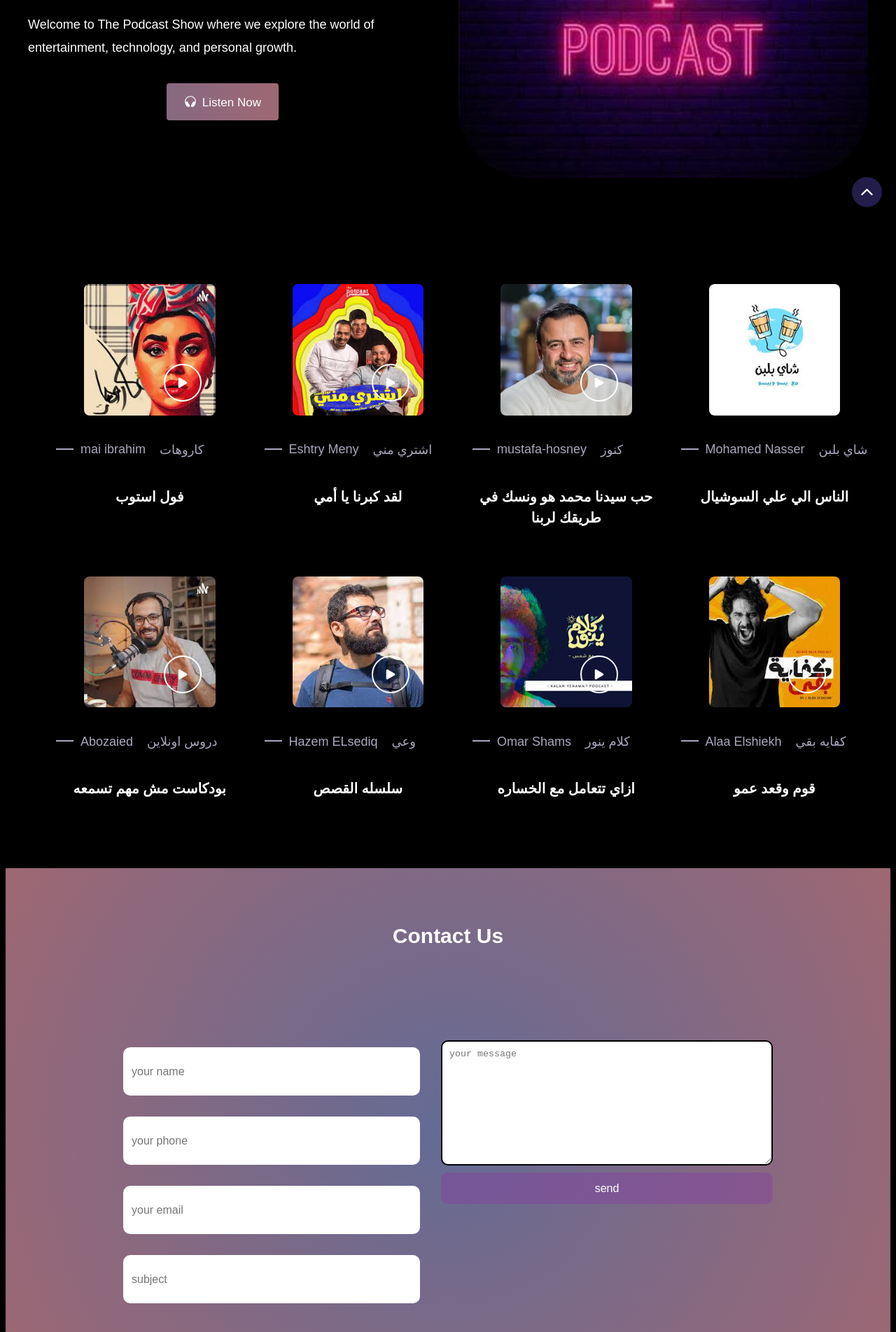
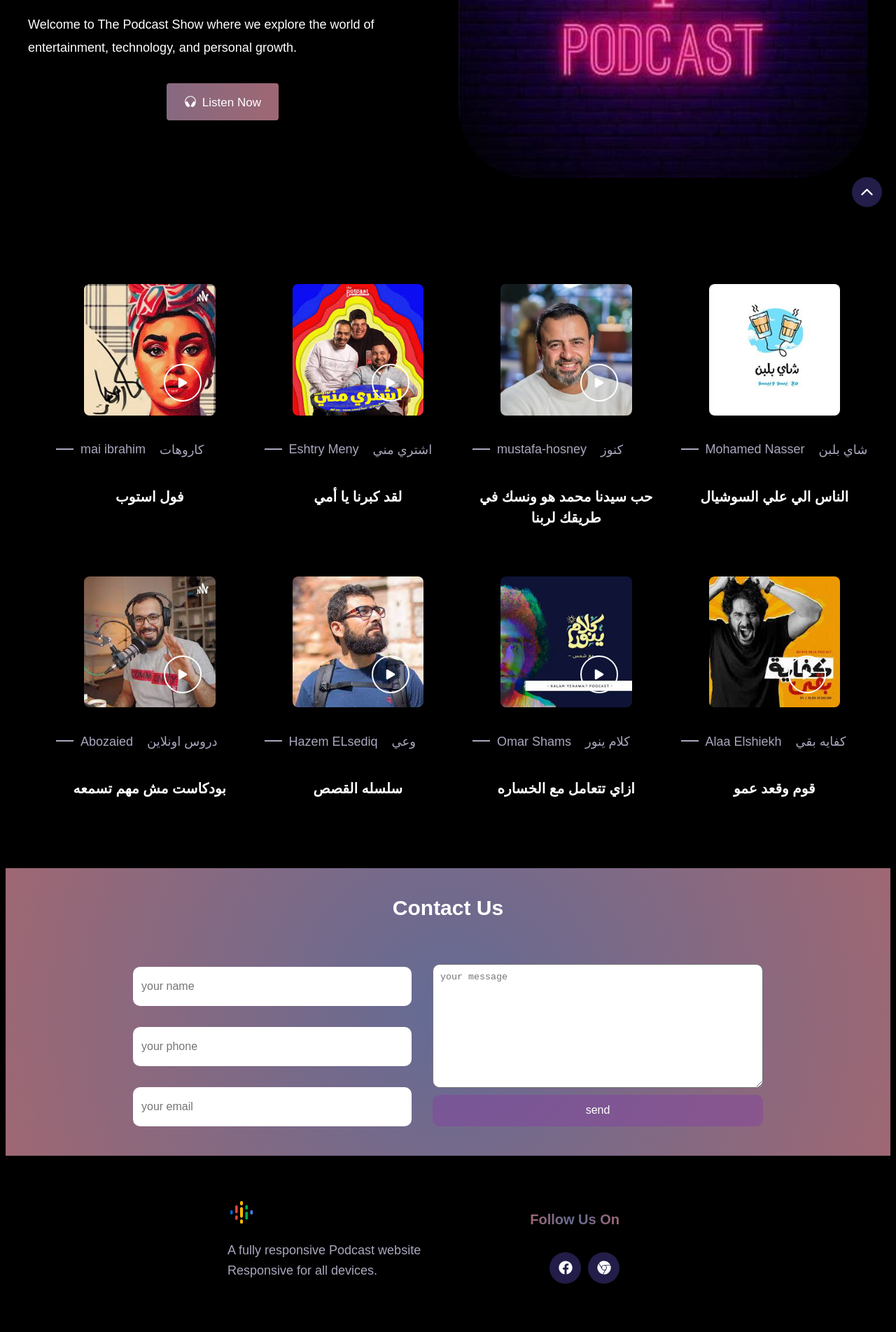
Before and after one commit to Sara-mabrouk/Podcast-website, a PHP site: page / in a window 1280 px wide. Shown: the part 499-2403 px from the top of the page at 70% size. Run offline with PHP 8.4, Linux system fonts and the light colour scheme.

Commit message:
Edit Contact

```diff
--- a/CSS/style.css
+++ b/CSS/style.css
@@ -48,8 +48,9 @@ a,
 img,
 span,
 input,
-button,
-ion-icon {
+button
+/* ion-icon  */
+{
     display: block;
     color: var(--white);
 }
@@ -624,18 +625,9 @@ header .container {
     background:var(--gradient);
     background-size: cover;
     position: relative;
-    padding-top: 80px;
-    padding-bottom: 80px;
+    padding-top:15px;
 }
 
-.contact .overlay {
-    height: 100%;
-    width: 100%;
-    background-color:var(--gradient);
-    position: absolute;
-    left: 0;
-    top: 0;
-}
 
 .contact .section {
     z-index: 3;
@@ -650,7 +642,7 @@ header .container {
 
 .contact .section .container form {
     position: relative;
-    margin-top: 100px;
+    /* margin-top: 100px; */
     display: -webkit-box;
     display: -ms-flexbox;
     display: flex;
@@ -664,7 +656,6 @@ header .container {
     font-weight: bold;
     font-size: 30px;
     color: var(--white);
-    margin: 0 0 60px;
     text-align: center;
 }
 @media (max-width: 767px) {
@@ -708,8 +699,8 @@ header .container {
 
 .contact .section .container form .left-area input {
     padding: 10px;
-    height: 45px;
-    width: 400px;
+    height: 32px;
+    width: 374px;
     /* background-color: var(--dark-violet); */
     border: 2px solid;
     outline: none;
@@ -789,10 +780,11 @@ header .container {
     height: 155px;
     /* background-color: transparent; */
     /* background-color: var(--heliotrope-gray); */
-    border: 2px solid;
+    /* border: 2px solid; */
     outline: none;
     padding: 10px;
     border-radius: 10px;
+    margin-top: 6px;
 }
 
 @media (max-width: 575px) {
--- a/index.html
+++ b/index.html
@@ -323,7 +323,7 @@
                     <input type="text" placeholder="your name" />
                     <input type="text" placeholder="your phone" />
                     <input type="email" placeholder="your email" />
-                    <input type="text" placeholder="subject" />
+                    <!-- <input type="text" placeholder="subject" /> -->
                 </div>
                 <div class="right-area">
                     <textarea cols="30" rows="10" placeholder="your message"></textarea>
```
